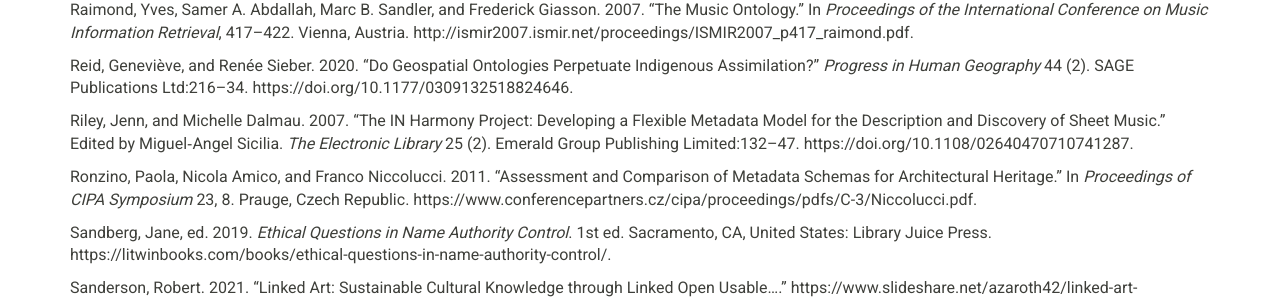
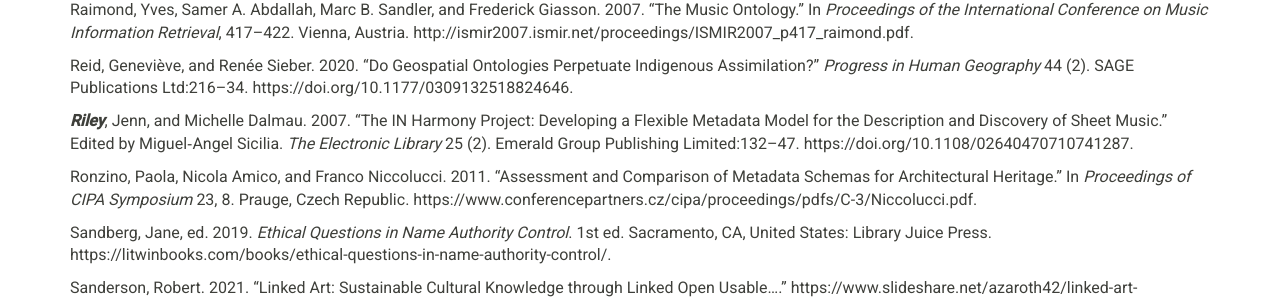
Before and after one commit to DDMAL/linkedmusic-website, a Jekyll site: the page built from references.md, in a window 1280 px wide and 900 px high, scrolled down 11012 px. Shown: the part 149-451 px from the top of the window. Built offline with Jekyll 4.4.1, drawn with Linux system fonts in a browser that asks for light colours; nearby versions of some CDN libraries.

Commit message:
fixed formatting

```diff
--- a/references.md
+++ b/references.md
@@ -308,7 +308,7 @@
 
 Khan, Huda, Claire DeMarco, Christine Fernsebner Eslao, Steven Folsom, Jason Kovari, Simeon Warner, Tim Worrall, and Astrid Usong. 2022. “Using Linked Data Sources to Enhance Catalog Discovery.” *KULA: Knowledge Creation, Dissemination, and Preservation Studies*, Metadata as Knowledge, 6 (3):1–26. https://doi.org/10.18357/kula.229.
 
-**Kishimoto**, Kevin, and Tracey Snyder. 2016. “Popular Music in FRBR and RDA: Toward User-Friendly and Cataloger-Friendly Identification of Works.” *Cataloging & Classification Quarterly* 54 (1):60–86. https://doi.org/10.1080/01639374.2015.1105898
+***Kishimoto***, Kevin, and Tracey Snyder. 2016. “Popular Music in FRBR and RDA: Toward User-Friendly and Cataloger-Friendly Identification of Works.” *Cataloging & Classification Quarterly* 54 (1):60–86. https://doi.org/10.1080/01639374.2015.1105898
 
 Koch, Ines, Cristina Ribeiro, and Carla Teixeira Lopes. 2020. “Digital Libraries for Open Knowledge: 24th International Conference on Theory and Practice of Digital Libraries, TPDL 2020, Lyon, France, August 25–27, 2020, Proceedings.” In *Proceedings of the Digital Libraries for Open Knowledge: 24th International Conference on Theory and Practice of Digital Libraries*, 12246:149–62. Lecture Notes in Computer Science. Lyon, France: Springer International Publishing. https://doi.org/10.1007/978-3-030-54956-5.
 
@@ -354,7 +354,7 @@
 
 ***Lewis***, David, David M. ***Weigl***, Joanna Bullivant, and Kevin R.
 
-Lewis, Richard J., Tim Crawford, and **David Lewis**. 2015. “Exploring Information Retrieval, Semantic Technologies and Workflows for Music Scholarship: The Transforming Musicology Project.” *Early Music* 43 (4). Oxford University Press:635–47. http://www.jstor.org/stable/24750743.
+Lewis, Richard J., Tim Crawford, and ***David Lewis***. 2015. “Exploring Information Retrieval, Semantic Technologies and Workflows for Music Scholarship: The Transforming Musicology Project.” *Early Music* 43 (4). Oxford University Press:635–47. http://www.jstor.org/stable/24750743.
 
 Li, Xinyu. 2022. “HouseX: A Fine-Grained House Music Dataset and Its Potential in the Music Industry.” *ArXiv:2207.11690*, July, 7. http://arxiv.org/abs/2207.11690.
 
@@ -464,7 +464,7 @@
 
 Reid, Geneviève, and Renée Sieber. 2020. “Do Geospatial Ontologies Perpetuate Indigenous Assimilation?” *Progress in Human Geography* 44 (2). SAGE Publications Ltd:216–34. https://doi.org/10.1177/0309132518824646.
 
-Riley, Jenn, and Michelle Dalmau. 2007. “The IN Harmony Project: Developing a Flexible Metadata Model for the Description and Discovery of Sheet Music.” Edited by Miguel‐Angel Sicilia. *The Electronic Library* 25 (2). Emerald Group Publishing Limited:132–47. https://doi.org/10.1108/02640470710741287.
+***Riley***, Jenn, and Michelle Dalmau. 2007. “The IN Harmony Project: Developing a Flexible Metadata Model for the Description and Discovery of Sheet Music.” Edited by Miguel‐Angel Sicilia. *The Electronic Library* 25 (2). Emerald Group Publishing Limited:132–47. https://doi.org/10.1108/02640470710741287.
 
 Ronzino, Paola, Nicola Amico, and Franco Niccolucci. 2011. “Assessment and Comparison of Metadata Schemas for Architectural Heritage.” In *Proceedings of CIPA Symposium* 23, 8. Prauge, Czech Republic. https://www.conferencepartners.cz/cipa/proceedings/pdfs/C-3/Niccolucci.pdf.
 
```
